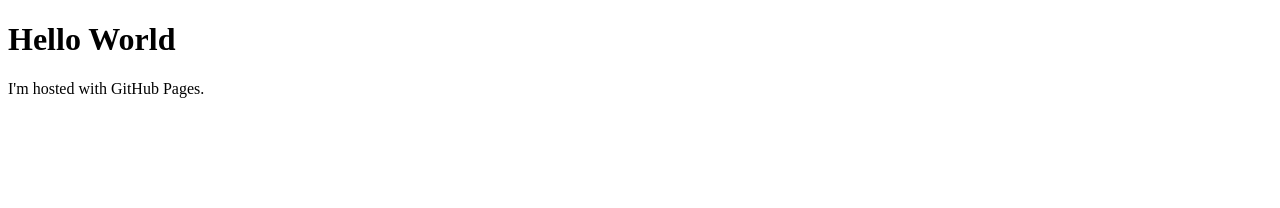
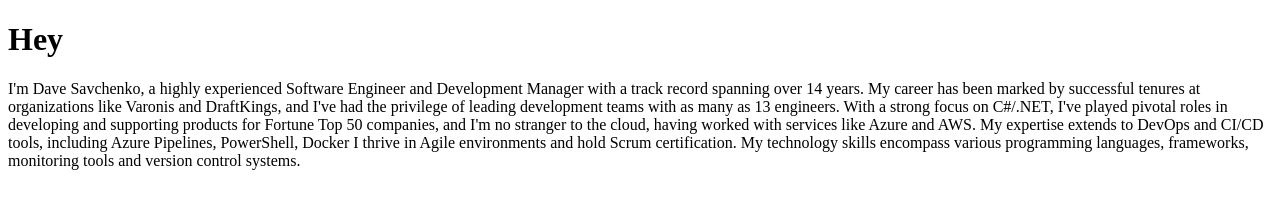
Before and after one commit to dmisav/dmisav.github.io, a plain HTML site: page index.html in a window 1280 px wide. Drawn offline with Linux system fonts and the light colour scheme.

Commit message:
Update index.html

```diff
--- a/index.html
+++ b/index.html
@@ -1,7 +1,10 @@
 <!DOCTYPE html>
 <html>
 <body>
-<h1>Hello World</h1>
-<p>I'm hosted with GitHub Pages.</p>
+<h1>Hey</h1>
+<p>I'm Dave Savchenko, a highly experienced Software Engineer and Development Manager with a track record spanning over 14 years. My career has been marked by successful tenures at organizations like Varonis and DraftKings, and I've had the privilege of leading development teams with as many as 13 engineers.
+
+With a strong focus on C#/.NET, I've played pivotal roles in developing and supporting products for Fortune Top 50 companies, and I'm no stranger to the cloud, having worked with services like Azure and AWS. My expertise extends to DevOps and CI/CD tools, including Azure Pipelines, PowerShell, Docker
+I thrive in Agile environments and hold Scrum certification. My technology skills encompass various programming languages, frameworks, monitoring tools and version control systems.</p>
 </body>
 </html>
```
